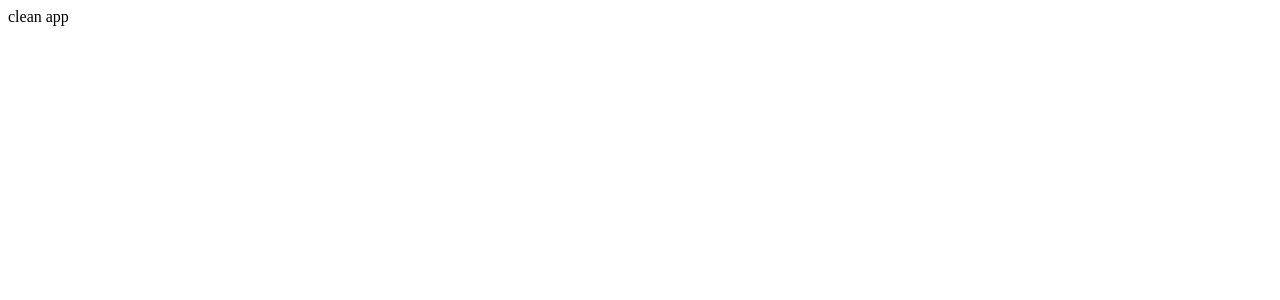
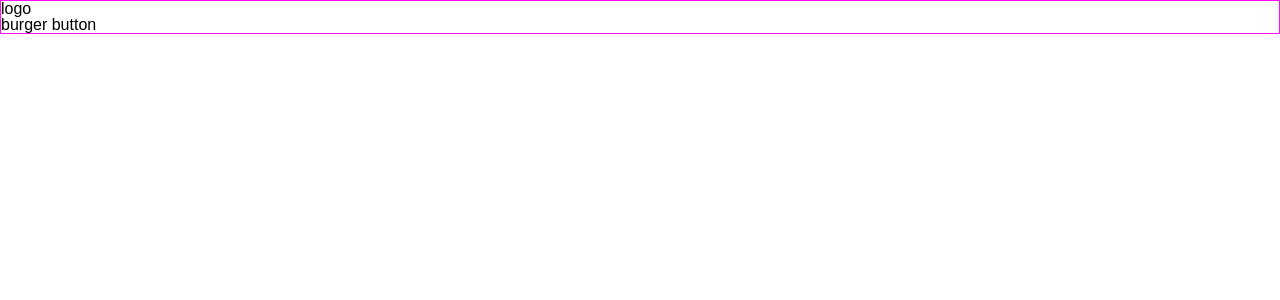
Before and after one commit to RaimondsKazuss/fd-9-react-1, a React (Create React App) app: page / in a window 1280 px wide. Shown: the top 300 px of the page. Built offline with nearby package versions, Linux system fonts and the light colour scheme.

Commit message:
intalled styled-components, router and added css reset

```diff
--- a/package.json
+++ b/package.json
@@ -8,7 +8,9 @@
     "@testing-library/user-event": "^13.5.0",
     "react": "^18.1.0",
     "react-dom": "^18.1.0",
+    "react-router-dom": "^6.3.0",
     "react-scripts": "5.0.1",
+    "styled-components": "^5.3.5",
     "web-vitals": "^2.1.4"
   },
   "scripts": {
--- a/src/App.js
+++ b/src/App.js
@@ -1,5 +1,13 @@
-function App() {
-  return <div className="App">clean app</div>;
-}
+import Nav from "./Nav/Nav";
+import GlobalStyle from "./GlobalStyle";
+
+const App = () => {
+  return (
+    <>
+      <GlobalStyle />
+      <Nav />
+    </>
+  );
+};
 
 export default App;
--- /dev/null
+++ b/src/GlobalStyle.js
@@ -0,0 +1,58 @@
+import { createGlobalStyle } from "styled-components";
+
+const GlobalStyle = createGlobalStyle`
+    /* http://meyerweb.com/eric/tools/css/reset/
+   v2.0 | 20110126
+   License: none (public domain)
+*/
+
+html, body, div, span, applet, object, iframe,
+h1, h2, h3, h4, h5, h6, p, blockquote, pre,
+a, abbr, acronym, address, big, cite, code,
+del, dfn, em, img, ins, kbd, q, s, samp,
+small, strike, strong, sub, sup, tt, var,
+b, u, i, center,
+dl, dt, dd, ol, ul, li,
+fieldset, form, label, legend,
+table, caption, tbody, tfoot, thead, tr, th, td,
+article, aside, canvas, details, embed,
+figure, figcaption, footer, header, hgroup,
+menu, nav, output, ruby, section, summary,
+time, mark, audio, video {
+	margin: 0;
+	padding: 0;
+	border: 0;
+	font-size: 100%;
+	font: inherit;
+	vertical-align: baseline;
+}
+/* HTML5 display-role reset for older browsers */
+article, aside, details, figcaption, figure,
+footer, header, hgroup, menu, nav, section {
+	display: block;
+}
+body {
+	line-height: 1;
+    font-family: Open-sans, sans-serif;
+}
+ol, ul {
+	list-style: none;
+}
+blockquote, q {
+	quotes: none;
+}
+blockquote:before, blockquote:after,
+q:before, q:after {
+	content: '';
+	content: none;
+}
+table {
+	border-collapse: collapse;
+	border-spacing: 0;
+}
+button {
+	border: none;
+}
+`;
+
+export default GlobalStyle;
--- /dev/null
+++ b/src/Nav/Nav.jsx
@@ -0,0 +1,16 @@
+import styled from "styled-components";
+
+const StyledNav = styled.header`
+  border: 1px solid #ff0ff0;
+`;
+
+const Nav = () => {
+  return (
+    <StyledNav>
+      <div>logo</div>
+      <div>burger button</div>
+    </StyledNav>
+  );
+};
+
+export default Nav;
```
Also changed, not shown: 1 other file (tests, documents, lock files or other folders).
